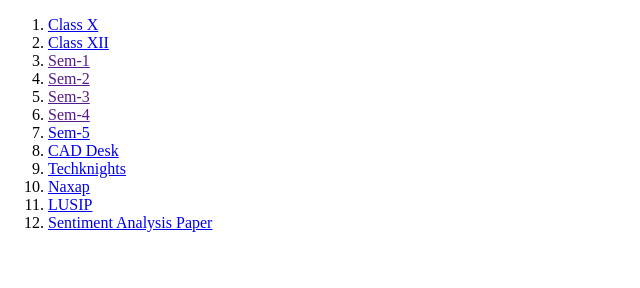
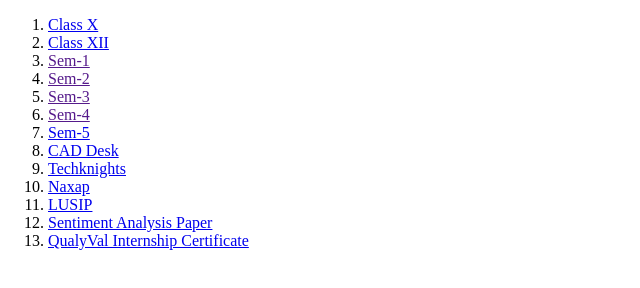
Before and after one commit to tanmayvijay/tanmayvijay.github.io, a plain HTML site: page docs/index.html in a window 1280 px wide. Shown: the whole page, without its empty margins (0-640 px from the left). Drawn offline with Linux system fonts and the light colour scheme.

Commit message:
added qualyval certi

```diff
--- a/docs/index.html
+++ b/docs/index.html
@@ -18,6 +18,7 @@
 	<li><a href="NaxapInternCertificate_TanmayVijay.pdf">Naxap</a></li>
 	<li><a href="LUSIP_InternCertificate_TanmayVijay.pdf">LUSIP</a></li>
 	<li><a href="Paper_Sentiment_Analysis_COVID_19.pdf">Sentiment Analysis Paper</a></li>
+	<li><a href="QualyVal_Internship_Certificate_Tanmay_Vijay.pdf">QualyVal Internship Certificate</a></li>
 </ol>
 
 </body>
```
Also changed, not shown: 1 other file.
